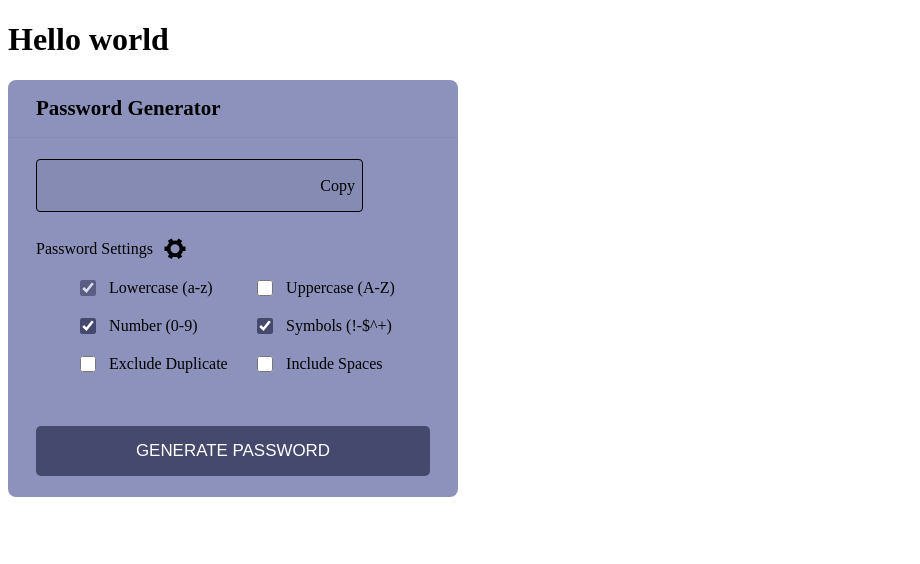
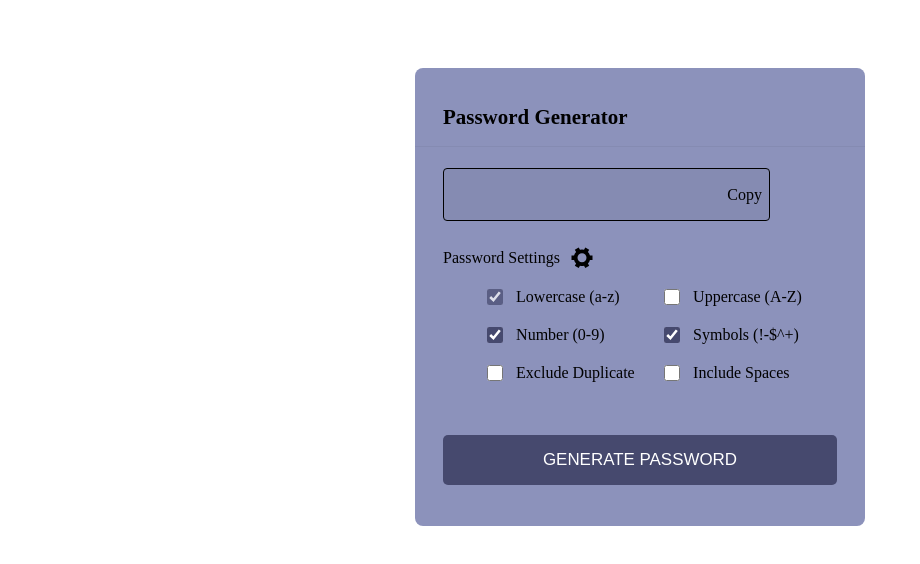
Before and after one commit to Chemusky/password-generator, a plain HTML site: page index.html in a window 1280 px wide. Shown: the whole page, without its empty margins (0-920 px from the left). Drawn offline with Linux system fonts and the light colour scheme.

Commit message:
add body styles

```diff
--- a/css/style.css
+++ b/css/style.css
@@ -1,3 +1,10 @@
+body {
+  display: flex;
+  justify-content: center;
+  align-items: center;
+  padding-top: 3.75em;
+}
+
 .container {
   width: min(450px, 90%);
   background: #8c92bb;
--- a/index.html
+++ b/index.html
@@ -11,7 +11,7 @@
 </head>
 
 <body>
-    <h1>Hello world</h1>
+
 
     <div class="container">
         <p>Password Generator</p>
```
